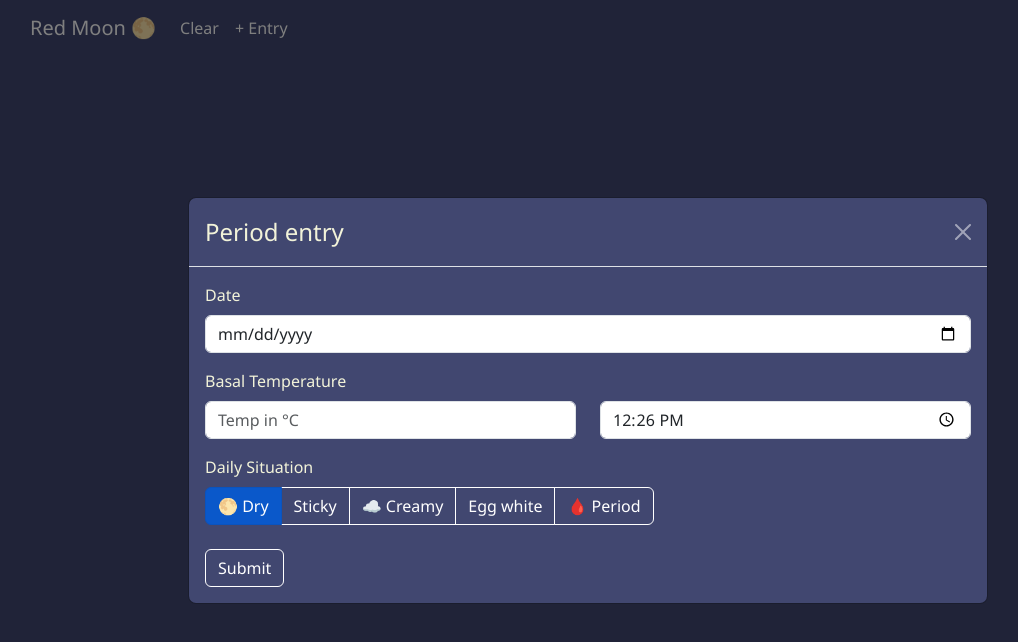
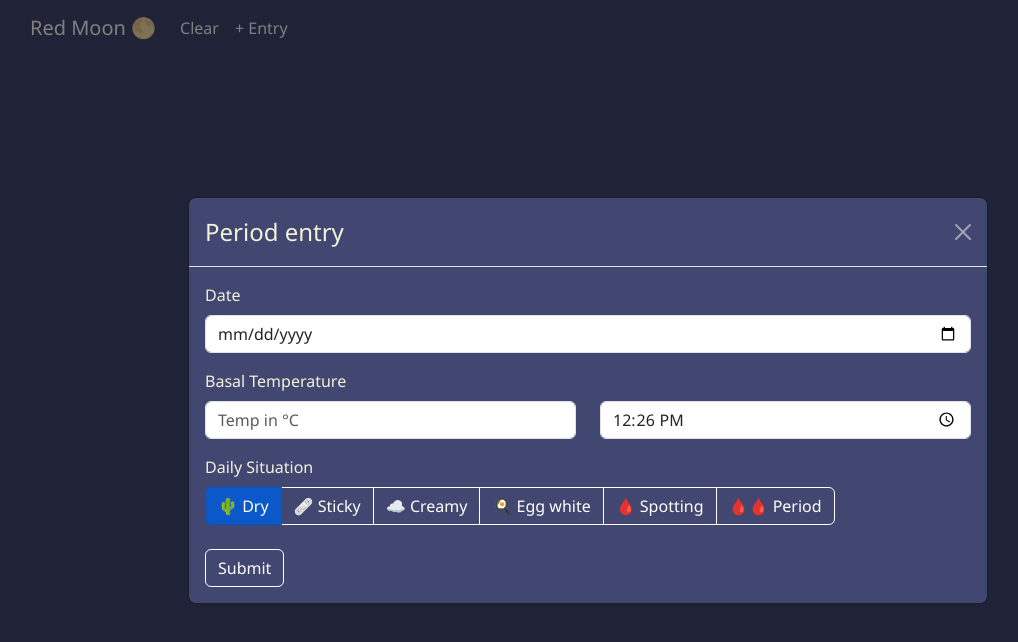
Before and after one commit to gracechin/red-moon, a React (Create React App) app: page / in a window 1280 px wide. Both pictures are taken after a click on the button "+ Entry". Shown: the top 642 px of the page, without its empty margins (52-1070 px from the left). Built offline with nearby package versions, Linux system fonts and the light colour scheme.

Commit message:
Add fields to sync table

```diff
--- a/src/components/Chart.js
+++ b/src/components/Chart.js
@@ -1,6 +1,7 @@
 import * as d3 from "d3";
 import React, { useRef, useEffect, useState } from "react";
 import { Button } from "react-bootstrap";
+import { DAILY_SITUATION_OPTIONS } from "../utils/constants";
 
 const splitDataByMissingData = (data) => {
   const output = [];
@@ -134,6 +135,7 @@ function SynchronisedTable({
   onChangeColumn,
   onClickColumn,
   hideHeadingColumn,
+  rowHeadingWidth,
 }) {
   return (
     !!data &&
@@ -142,7 +144,7 @@ function SynchronisedTable({
         {!hideHeadingColumn && (
           <div
             className="table-row-heading"
-            style={{ width: `${width / data.length}px` }}
+            style={{ width: `${rowHeadingWidth}px` }}
           >
             <div className="table-block table-block-head"></div>
             {data[0].map((d, idx) => (
@@ -210,20 +212,27 @@ const ChartOverlay = ({
   );
 };
 
-const DAYS_OF_WEEK = ["🌞", "Mon", "Tue", "Wed", "Thu", "Fri", "Sat"];
+const DAYS_OF_WEEK = ["🌞", "M", "T", "W", "R", "F", "S"];
 
 const formatDateLabel = (dateStr) => {
+  const [_yyyy, _mm, dd] = dateStr.split("-");
+  return dd;
+};
+
+const formatDayOfWeek = (dateStr) => {
   const dayIdx = new Date(dateStr).getDay();
-  const [_yyyy, mm, dd] = dateStr.split("-");
-  return `${[dd, mm].join("/")} ${DAYS_OF_WEEK[dayIdx]}`;
+  return DAYS_OF_WEEK[dayIdx];
 };
 
 const transformEntryToData = ({ Temperature, Date, Time, Situation }, idx) => {
+  const formatSituationElse = (situationOption, elseValue = "-") =>
+    Situation == situationOption.name ? situationOption.icon : elseValue;
   return {
     table1: [
-      { name: "Day", value: `Day ${idx + 1}` },
-      { name: "Date", value: formatDateLabel(Date) },
-      { name: "Time", value: Time ? `🕔 ${Time}` : "-" },
+      { name: "Cycle  Day", value: `${idx + 1}` },
+      { name: "Date 📅", value: formatDateLabel(Date) },
+      { name: "Days of Week", value: formatDayOfWeek(Date) },
+      { name: "Temp Taken 🕔  ", value: Time ? `${Time}` : "-" },
     ],
     graph: {
       x: idx,
@@ -231,14 +240,35 @@ const transformEntryToData = ({ Temperature, Date, Time, Situation }, idx) => {
       missingData: !Temperature,
     },
     table2: [
-      { name: "Temp", value: Temperature ? `${Temperature}°C` : "-" },
-      { name: "Situation", value: Situation },
+      { name: "Temp °C 🌡️", value: Temperature || "-" },
+      {
+        name: "Egg white",
+        value: formatSituationElse(DAILY_SITUATION_OPTIONS.EGG_WHITE),
+      },
+      {
+        name: "Creamy",
+        value: formatSituationElse(DAILY_SITUATION_OPTIONS.CREAMY),
+      },
+      {
+        name: "🩸, Dry, or Sticky",
+        value: formatSituationElse(
+          DAILY_SITUATION_OPTIONS.PERIOD,
+          formatSituationElse(
+            DAILY_SITUATION_OPTIONS.SPOTTING,
+            formatSituationElse(
+              DAILY_SITUATION_OPTIONS.DRY,
+              formatSituationElse(DAILY_SITUATION_OPTIONS.STICKY)
+            )
+          )
+        ),
+      },
     ],
   };
 };
 
 export function PeriodChart({ entries, onClickColumn, hideTableHeading }) {
-  const MIN_COL_WIDTH = 50;
+  const MIN_COL_WIDTH = 35;
+  const TABLE_HEADING_WIDTH = MIN_COL_WIDTH * 3;
   const chartWrapperRef = useRef();
   const yDomain = [350, 380];
   const [startIndex, setStartIndex] = useState(0);
@@ -272,7 +302,10 @@ export function PeriodChart({ entries, onClickColumn, hideTableHeading }) {
   return (
     !!entries &&
     entries.length > 0 && (
-      <div className="synchronised-graph-table">
+      <div
+        style={{ paddingLeft: `${TABLE_HEADING_WIDTH}px` }}
+        className="synchronised-graph-table"
+      >
         <div className="navigation-container">
           <Button
             variant="primary"
@@ -286,7 +319,7 @@ export function PeriodChart({ entries, onClickColumn, hideTableHeading }) {
             onClick={() => onNavigate(1)}
             disabled={
               visibleData.length == entries.length ||
-              startIndex == entries.length - startIndex
+              startIndex + visibleData.length == entries.length
             }
           >
             ⇒
@@ -300,6 +333,7 @@ export function PeriodChart({ entries, onClickColumn, hideTableHeading }) {
           onChangeColumn={onChangeColumn}
           onClickColumn={onClickCol}
           hideHeadingColumn={hideTableHeading}
+          rowHeadingWidth={TABLE_HEADING_WIDTH}
         />
         <div className="chart-container" ref={chartWrapperRef}>
           <SynchronisedGraph
@@ -327,6 +361,7 @@ export function PeriodChart({ entries, onClickColumn, hideTableHeading }) {
           onChangeColumn={onChangeColumn}
           onClickColumn={onClickCol}
           hideHeadingColumn={hideTableHeading}
+          rowHeadingWidth={TABLE_HEADING_WIDTH}
         />
       </div>
     )
--- a/src/components/Modal.js
+++ b/src/components/Modal.js
@@ -1,5 +1,16 @@
 import React from "react";
-import Modal from "react-bootstrap/Modal";
+import {
+  Col,
+  Row,
+  Button,
+  Form,
+  ToggleButton,
+  ToggleButtonGroup,
+  Modal,
+} from "react-bootstrap";
+import { storeEntry } from "../utils/dataStorage";
+import { getCurrentDateStr, getCurrentTimeStr } from "../utils/dateTime";
+import { DAILY_SITUATION_OPTIONS } from "../utils/constants";
 
 export function SimpleModal({ show, heading, children, footer, onHide }) {
   return (
@@ -18,3 +29,93 @@ export function SimpleModal({ show, heading, children, footer, onHide }) {
     </Modal>
   );
 }
+
+export const PERIOD_ENTRY_MODE = {
+  EDIT: "Edit",
+  NEW: "New",
+};
+
+export function PeriodEntryModal({
+  show,
+  onHide,
+  onSubmit,
+  defaultData,
+  mode,
+}) {
+  const isAddNewMode = mode === PERIOD_ENTRY_MODE.NEW;
+  const defDate = defaultData.Date;
+  function handleSubmit(e) {
+    e.preventDefault(); // Prevent the browser from reloading the page
+    const form = e.target;
+    const formData = new FormData(form);
+    const formJson = Object.fromEntries(formData.entries());
+    storeEntry({ ...defaultData, ...formJson });
+    onSubmit && onSubmit();
+  }
+
+  return (
+    <SimpleModal
+      show={show}
+      heading={!isAddNewMode && defDate ? `${defDate} Entry` : "Period entry"}
+      onHide={onHide}
+    >
+      <Form method="post" onSubmit={handleSubmit}>
+        {isAddNewMode && (
+          <Form.Group className="mb-3" controlId="formDate">
+            <Form.Label>Date</Form.Label>
+            <Form.Control
+              name="Date"
+              type="date"
+              defaultValue={(!isAddNewMode && defDate) || getCurrentDateStr()}
+            />
+          </Form.Group>
+        )}
+        <Form.Group className="mb-3" controlId="formTemp">
+          <Form.Label>Basal Temperature</Form.Label>
+          <Row>
+            <Col>
+              <Form.Control
+                name="Temperature"
+                type="float"
+                placeholder="Temp in °C"
+                defaultValue={
+                  (!isAddNewMode && defaultData.Temperature) || null
+                }
+              />
+            </Col>
+            <Col>
+              <Form.Control
+                name="Time"
+                type="time"
+                defaultValue={
+                  (!isAddNewMode && defaultData.Time) || getCurrentTimeStr()
+                }
+              />
+            </Col>
+          </Row>
+        </Form.Group>
+        <Form.Group className="mb-3" controlId="formSituation">
+          <Form.Label>Daily Situation</Form.Label>
+          <br />
+          <ToggleButtonGroup
+            name="Situation"
+            type="radio"
+            defaultValue={(!isAddNewMode && defaultData.Situation) || "Dry"}
+            className="mb-2"
+          >
+            {Object.values(DAILY_SITUATION_OPTIONS).map((option, idx) => {
+              return (
+                <ToggleButton id={option.name} value={option.name} key={idx}>
+                  {[option.icon, option.name].join(" ")}
+                </ToggleButton>
+              );
+            })}
+          </ToggleButtonGroup>
+        </Form.Group>
+        <Button variant="primary" type="submit">
+          Submit
+        </Button>
+      </Form>
+    </SimpleModal>
+  );
+}
--- a/src/pages/Home.js
+++ b/src/pages/Home.js
@@ -1,136 +1,16 @@
-import React, { useState, useEffect } from "react";
-import {
-  Container,
-  Col,
-  Row,
-  Button,
-  Form,
-  ToggleButton,
-  ToggleButtonGroup,
-} from "react-bootstrap";
+import React, { useState } from "react";
+import { Container, Button } from "react-bootstrap";
 import { Chart as ChartJS, registerables } from "chart.js";
 ChartJS.register(...registerables);
 import { Chart, getElementAtEvent } from "react-chartjs-2";
+import { clearStoredEntries, getStoredEntries } from "../utils/dataStorage";
 import {
-  storeEntry,
-  clearStoredEntries,
-  getStoredEntries,
-} from "../utils/dataStorage";
-import { getCurrentDateStr, getCurrentTimeStr } from "../utils/dateTime";
-import { SimpleModal } from "../components/Modal.js";
+  PERIOD_ENTRY_MODE,
+  PeriodEntryModal,
+  SimpleModal,
+} from "../components/Modal.js";
 import { PeriodChart } from "../components/Chart";
 import NavBar from "../components/NavBar";
-
-// Data
-
-const DAILY_SITUATION_OPTIONS = [
-  {
-    name: "Dry",
-    icon: "🌕",
-  },
-  {
-    name: "Sticky",
-    icon: "",
-  },
-  {
-    name: "Creamy",
-    icon: "☁️",
-  },
-  {
-    name: "Egg white",
-    icon: "",
-  },
-  {
-    name: "Period",
-    icon: "🩸",
-  },
-];
-
-// UI
-
-const PERIOD_ENTRY_MODE = {
-  EDIT: "Edit",
-  NEW: "New",
-};
-
-function PeriodEntryModal({ show, onHide, onSubmit, defaultData, mode }) {
-  const isAddNewMode = mode === PERIOD_ENTRY_MODE.NEW;
-  const defDate = defaultData.Date;
-  function handleSubmit(e) {
-    e.preventDefault(); // Prevent the browser from reloading the page
-    const form = e.target;
-    const formData = new FormData(form);
-    const formJson = Object.fromEntries(formData.entries());
-    storeEntry({ ...defaultData, ...formJson });
-    onSubmit && onSubmit();
-  }
-
-  return (
-    <SimpleModal
-      show={show}
-      heading={!isAddNewMode && defDate ? `${defDate} Entry` : "Period entry"}
-      onHide={onHide}
-    >
-      <Form method="post" onSubmit={handleSubmit}>
-        {isAddNewMode && (
-          <Form.Group className="mb-3" controlId="formDate">
-            <Form.Label>Date</Form.Label>
-            <Form.Control
-              name="Date"
-              type="date"
-              defaultValue={(!isAddNewMode && defDate) || getCurrentDateStr()}
-            />
-          </Form.Group>
-        )}
-        <Form.Group className="mb-3" controlId="formTemp">
-          <Form.Label>Basal Temperature</Form.Label>
-          <Row>
-            <Col>
-              <Form.Control
-                name="Temperature"
-                type="float"
-                placeholder="Temp in °C"
-                defaultValue={
-                  (!isAddNewMode && defaultData.Temperature) || null
-                }
-              />
-            </Col>
-            <Col>
-              <Form.Control
-                name="Time"
-                type="time"
-                defaultValue={
-                  (!isAddNewMode && defaultData.Time) || getCurrentTimeStr()
-                }
-              />
-            </Col>
-          </Row>
-        </Form.Group>
-        <Form.Group className="mb-3" controlId="formSituation">
-          <Form.Label>Daily Situation</Form.Label>
-          <br />
-          <ToggleButtonGroup
-            name="Situation"
-            type="radio"
-            defaultValue={(!isAddNewMode && defaultData.Situation) || "Dry"}
-            className="mb-2"
-          >
-            {DAILY_SITUATION_OPTIONS.map((option, idx) => {
-              return (
-                <ToggleButton id={option.name} value={option.name} key={idx}>
-                  {[option.icon, option.name].join(" ")}
-                </ToggleButton>
-              );
-            })}
-          </ToggleButtonGroup>
-        </Form.Group>
-        <Button variant="primary" type="submit">
-          Submit
-        </Button>
-      </Form>
-    </SimpleModal>
-  );
-}
 
 function HomePage() {
   const [showEntryModal, setShowEntryModal] = useState(false);
@@ -157,7 +37,6 @@ function HomePage() {
           setSelectedColumn(colIdx);
           setShowEntryModal(true);
         }}
-        hideTableHeading={true}
       />
       <PeriodEntryModal
         show={showEntryModal}
--- a/src/styles.less
+++ b/src/styles.less
@@ -154,6 +154,15 @@ html, body, #app {
       right: 100%;
       text-align: right;
       padding-right: @spacingUnit * 0.5;
+      font-size: small;
+
+      .table-block {
+        border: solid 0.5px transparent;
+      }
+    }
+
+    .table-block {
+      border: solid 0.5px @gridLineColor;
     }
 
     .table-column {
--- /dev/null
+++ b/src/utils/constants.js
@@ -0,0 +1,26 @@
+export const DAILY_SITUATION_OPTIONS = {
+  DRY: {
+    name: "Dry",
+    icon: "🌵",
+  },
+  STICKY: {
+    name: "Sticky",
+    icon: "🩹",
+  },
+  CREAMY: {
+    name: "Creamy",
+    icon: "☁️",
+  },
+  EGG_WHITE: {
+    name: "Egg white",
+    icon: "🍳",
+  },
+  SPOTTING: {
+    name: "Spotting",
+    icon: "🩸",
+  },
+  PERIOD: {
+    name: "Period",
+    icon: "🩸🩸",
+  },
+};
```
